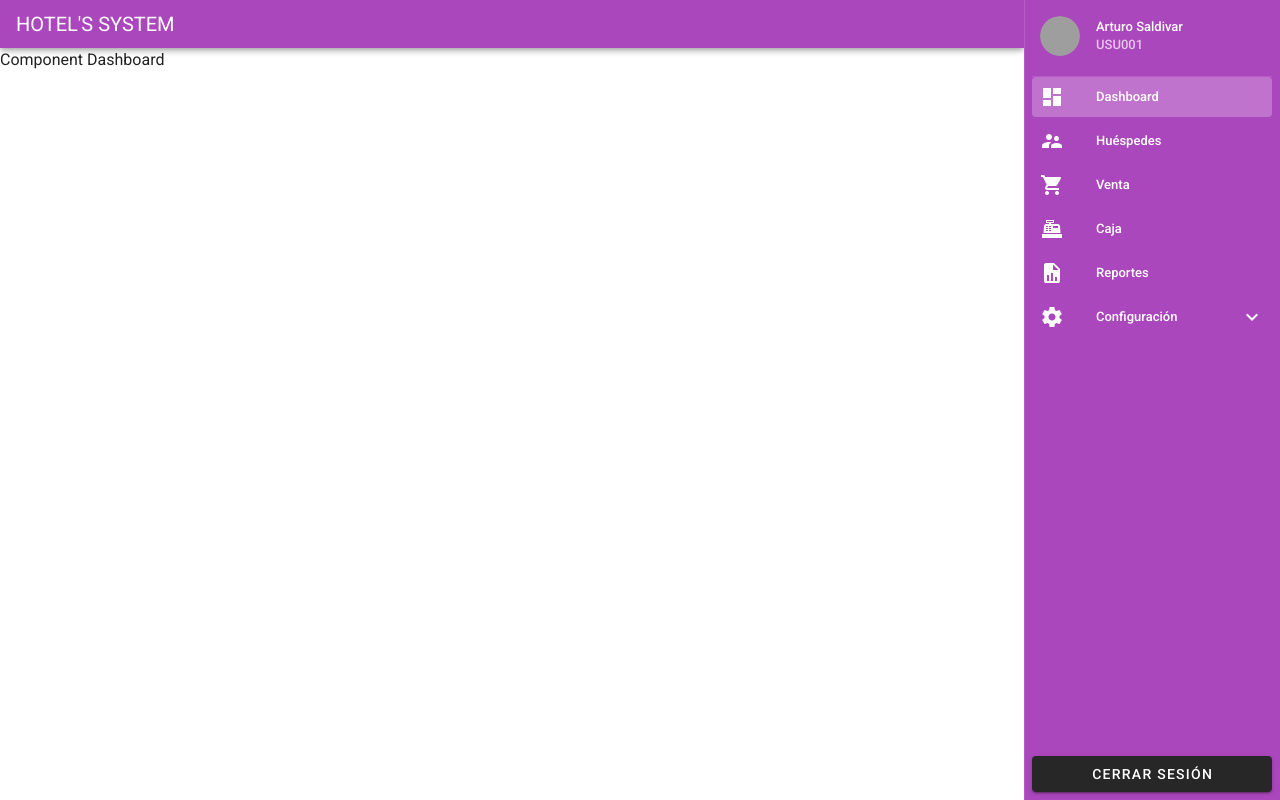
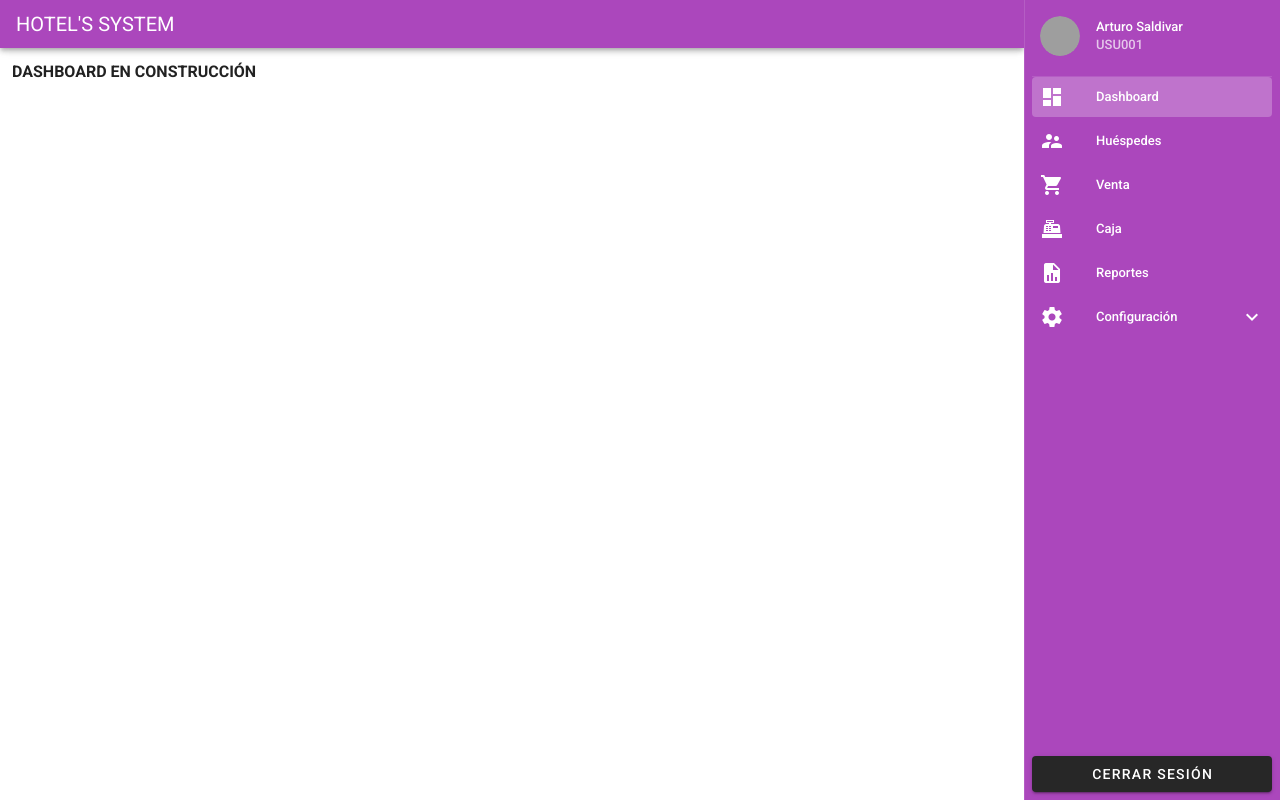
Before and after one commit to DamonBalam/app-hoteleria, a Vue app: page / in a window 1280 px wide. Built offline with nearby package versions, Linux system fonts and the light colour scheme; grey boxes are pictures that could not be loaded.

Commit message:
Fix Components Faltantes

```diff
--- a/src/router/index.js
+++ b/src/router/index.js
@@ -26,6 +26,11 @@ const routes = [
         component: () => import(/* webpackChunkName: "PuntoVenta" */ '../views/Venta')
     },
     {
+        path: '/reportes',
+        name: 'Reporte',
+        component: () => import(/* webpackChunkName: "Reporte" */ '../views/Reportes')
+    },
+    {
         path: '/caja',
         name: 'Caja',
         component: () => import(/* webpackChunkName: "Caja" */ '../views/Caja')
@@ -34,7 +39,7 @@ const routes = [
 
 const router = new VueRouter({
     routes,
-    mode : 'history'
+    mode: 'history'
 })
 
 export default router
--- a/src/views/Dashboard.vue
+++ b/src/views/Dashboard.vue
@@ -1,7 +1,11 @@
 <template>
-  <div>
-      Component Dashboard
-  </div>
+  <v-container>
+      <v-row dense justify="center" align="center">
+          <v-col md="12">
+                <span class="font-weight-bold"> DASHBOARD EN CONSTRUCCIÓN </span>
+          </v-col>
+      </v-row>
+  </v-container>
 </template>
 
 <script>
--- /dev/null
+++ b/src/views/Reportes.vue
@@ -0,0 +1,19 @@
+<template>
+    <v-container>
+        <v-row dense align="center" justify="center">
+            <v-col cols="12">
+                <span class="font-weight-bold"> REPORTES EN CONSTRUCCIÓN </span>
+            </v-col>
+        </v-row>
+    </v-container>
+</template>
+
+<script>
+    export default {
+        name: "Reportes"
+    }
+</script>
+
+<style scoped>
+
+</style>
```
